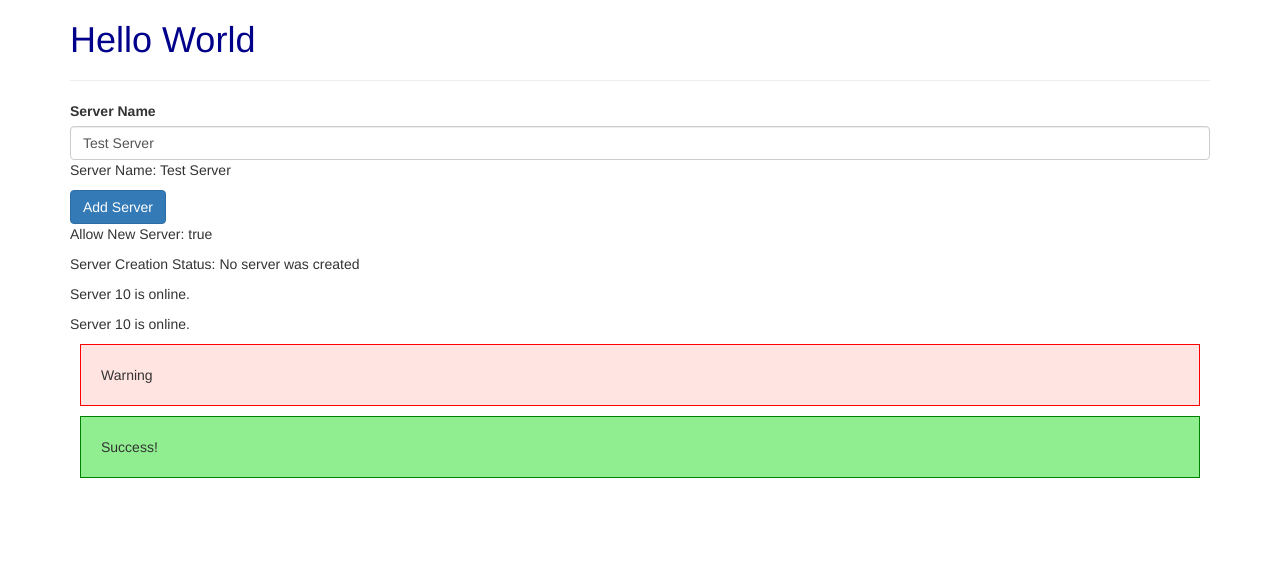
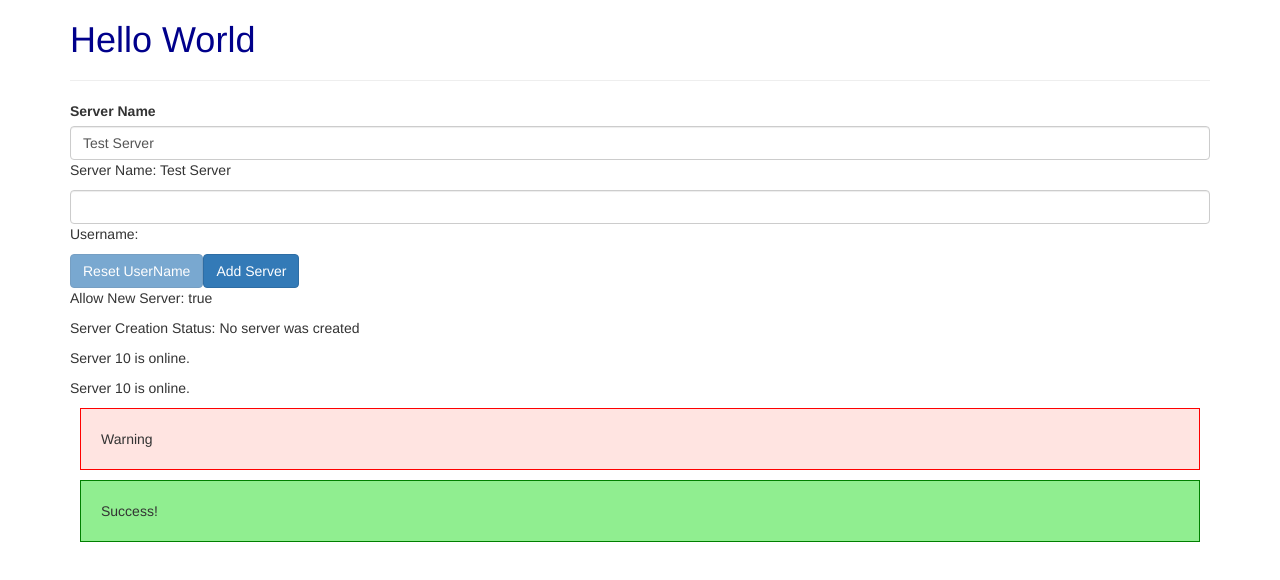
Before and after one commit to edezekiel/angular-complete-guide, an Angular app: page / in a window 1280 px wide. Shown: the top 580 px of the page. Built offline with nearby package versions, Linux system fonts and the light colour scheme.

Commit message:
Solution to Assignment 2, practicing databinding

```diff
--- a/src/app/components/servers/servers.component.html
+++ b/src/app/components/servers/servers.component.html
@@ -8,6 +8,20 @@
   class="form-control"
   [(ngModel)]="serverName">
 <p>Server Name: {{ serverName }}</p>
+
+
+<input
+  type="text"
+  class="form-control"
+  [(ngModel)]="userName">
+<p>Username: {{ userName }}</p>
+
+<button
+  class="btn btn-primary"
+  [disabled]="!userName"
+  (click)="onResetUserName()">
+  Reset UserName
+</button>
 
 <button
   class="btn btn-primary"
--- a/src/app/components/servers/servers.component.ts
+++ b/src/app/components/servers/servers.component.ts
@@ -9,6 +9,7 @@ export class ServersComponent implements OnInit {
   allowNewServer = false;
   serverCreationStatus = 'No server was created';
   serverName = 'Test Server';
+  userName = '';
 
   constructor() {
     setTimeout(() => {
@@ -26,4 +27,8 @@ export class ServersComponent implements OnInit {
   onUpdateServerName(e: Event) {
     this.serverName = (<HTMLInputElement>e.target).value;
   }
+
+  onResetUserName() {
+    this.userName = '';
+  }
 }
```
